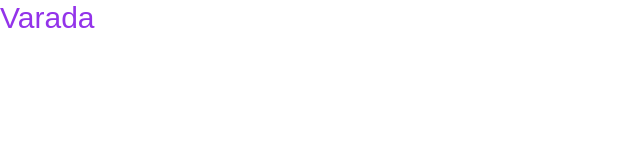
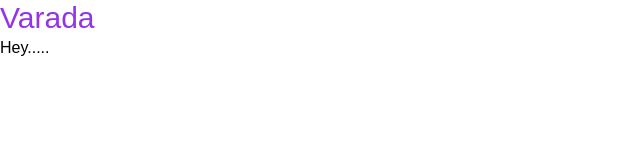
Before and after one commit to SatishKonduru/Varada, an Angular app in the folder varada/: page / in a window 1280 px wide. Shown: the top 160 px of the page, without its empty margins (0-640 px from the left). Built offline with nearby package versions, Linux system fonts and the light colour scheme.

Commit message:
added some text in app.comp.html

```diff
--- a/varada/src/app/app.component.html
+++ b/varada/src/app/app.component.html
@@ -1 +1,2 @@
 <p class="text-3xl text-purple-600">Varada</p>
+<p>Hey.....</p>
```
